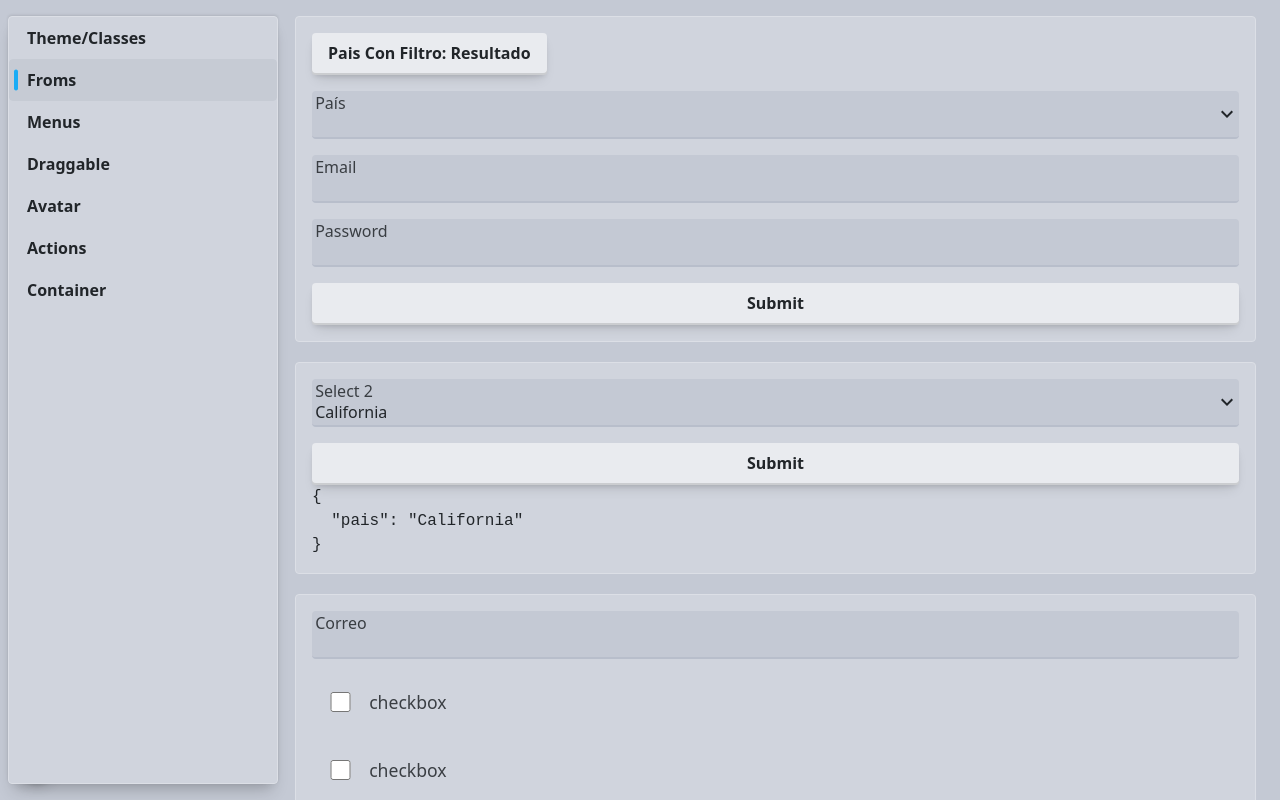
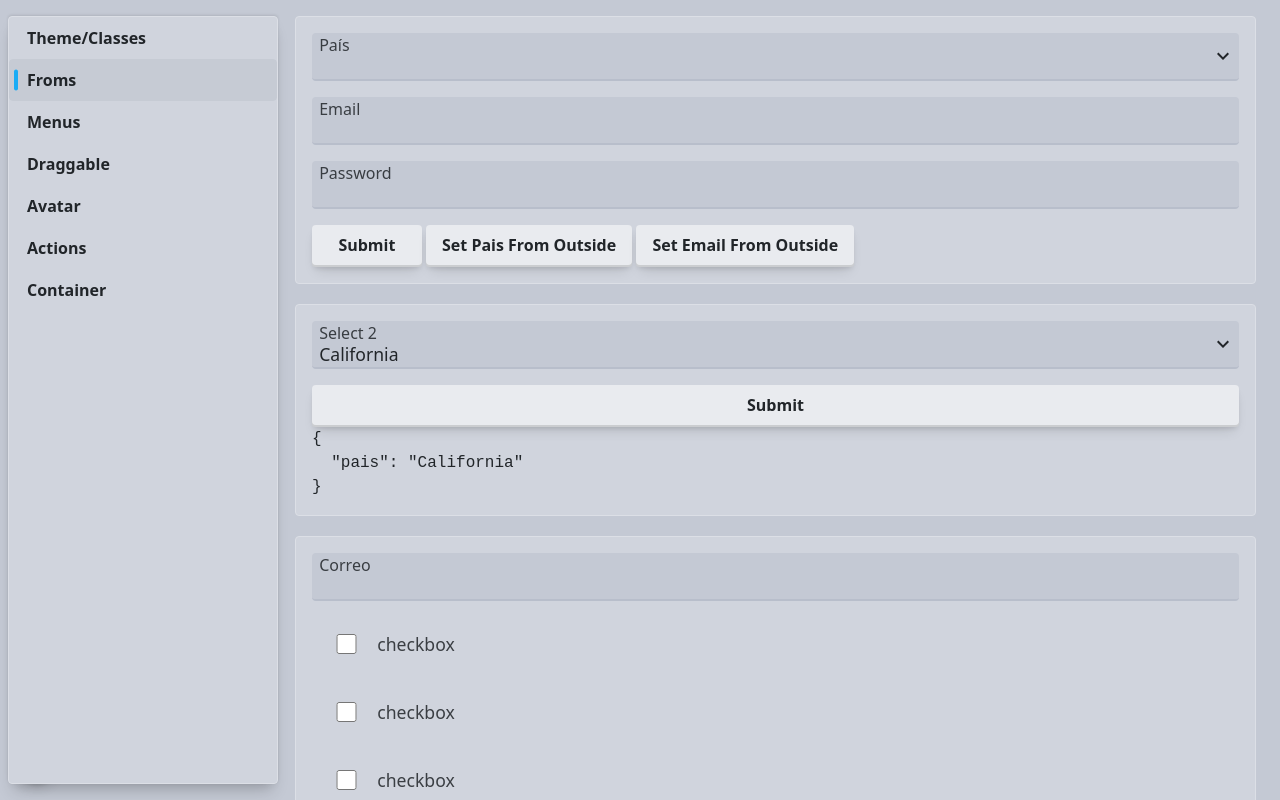
Before and after one commit to LuisManuelNR/chasi-ui, a SvelteKit app: page /forms in a window 1280 px wide. Shown: the top 800 px of the page. Built offline with nearby package versions, Linux system fonts and the light colour scheme.

Commit message:
dispatch input event on .value set

```diff
--- a/src/app.html
+++ b/src/app.html
@@ -6,6 +6,9 @@
 	<link rel="icon" href="%sveltekit.assets%/favicon.png" />
 	<meta name="viewport" content="width=device-width, initial-scale=1.0" />
 	%sveltekit.head%
+	<style>
+		@layer reset, ChasiRoot;
+	</style>
 </head>
 
 <body data-sveltekit-preload-data="hover">
--- a/src/lib/CForms/CLabel.svelte
+++ b/src/lib/CForms/CLabel.svelte
@@ -17,6 +17,17 @@
 			indexForm = formValidator.push(validator(fns, input)) - 1
 		}
 		const validationProcess = validate(fns, input)
+		//@ts-ignore
+		const { get, set } = Object.getOwnPropertyDescriptor(HTMLInputElement.prototype, 'value')
+		Object.defineProperty(input, 'value', {
+			get() {
+				return get.call(this)
+			},
+			set(newVal) {
+				set.call(this, newVal)
+				input.dispatchEvent(new Event('input', { bubbles: true }))
+			}
+		})
 		input.addEventListener('input', validationProcess)
 		return {
 			destroy() {
--- a/src/routes/forms/+page.svelte
+++ b/src/routes/forms/+page.svelte
@@ -54,30 +54,66 @@
 		await sleep(3000)
 		console.log('Select change', e.detail)
 	}
+
+	let countryDefault: (typeof items)[number]
+	let testEmail: string = ''
+	function changeCountry() {
+		countryDefault = { state: 'Florida', abbr: 'FL' }
+	}
+	function changeemail() {
+		if (testEmail === 'no-es-valido') {
+			testEmail = 'valido@gmail.com'
+		} else {
+			testEmail = 'no-es-valido'
+		}
+	}
 </script>
 
 <div class="card mb-4">
 	<CForm on:submit={handleSubmit}>
 		<div class="d-grid gap-3">
-			<CSelect
+			<!-- <CSelect
 				label="País"
 				{items}
 				itemText="state"
 				let:open
 				let:displayText
-				filterBy="abbr"
+				filterBy="state"
 				on:change={handleSelectChange}
 			>
 				<button class="btn" on:click={open}> pais con filtro: resultado {displayText} </button>
-			</CSelect>
-			<CSelect label="País" {items} itemText="state" />
+			</CSelect> -->
+			<CSelect
+				label="País"
+				{items}
+				itemText="state"
+				filterBy="state"
+				rules={[required]}
+				value={countryDefault}
+			/>
 			<CLabel label="Email" let:rules>
-				<input type="email" autocomplete="email" use:rules={[required, validEmail]} />
+				<input
+					type="email"
+					autocomplete="email"
+					use:rules={[required, validEmail]}
+					value={testEmail}
+				/>
 			</CLabel>
+			<!-- <CLabel label="Email" required validEmail>
+				<input
+					type="email"
+					autocomplete="email"
+					value={testEmail}
+				/>
+			</CLabel> -->
 			<CLabel label="Password" let:rules>
 				<input type="password" autocomplete="current-password" use:rules={[required]} />
 			</CLabel>
-			<button class="btn" type="submit"> submit </button>
+			<div>
+				<button class="btn" type="submit"> submit </button>
+				<button class="btn" on:click={changeCountry}> set pais from outside </button>
+				<button class="btn" on:click={changeemail}> set email from outside </button>
+			</div>
 		</div>
 	</CForm>
 </div>
--- a/vite.config.ts
+++ b/vite.config.ts
@@ -1,9 +1,9 @@
-import { sveltekit } from '@sveltejs/kit/vite';
-import { defineConfig } from 'vitest/config';
+import { sveltekit } from '@sveltejs/kit/vite'
+import { defineConfig } from 'vitest/config'
 
 export default defineConfig({
 	plugins: [sveltekit()],
 	test: {
 		include: ['src/**/*.{test,spec}.{js,ts}']
 	}
-});
+})
```
Also changed, not shown: svelte.config.js (+4 -4 lines).
